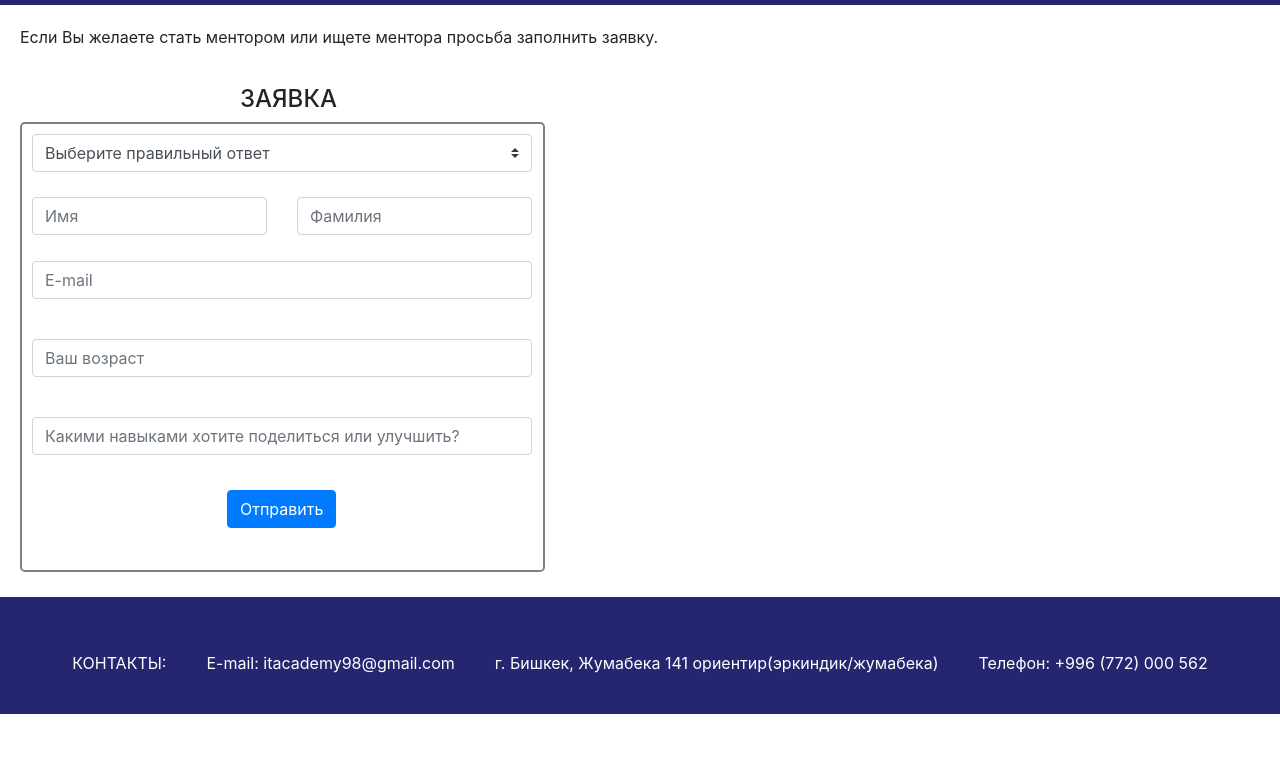
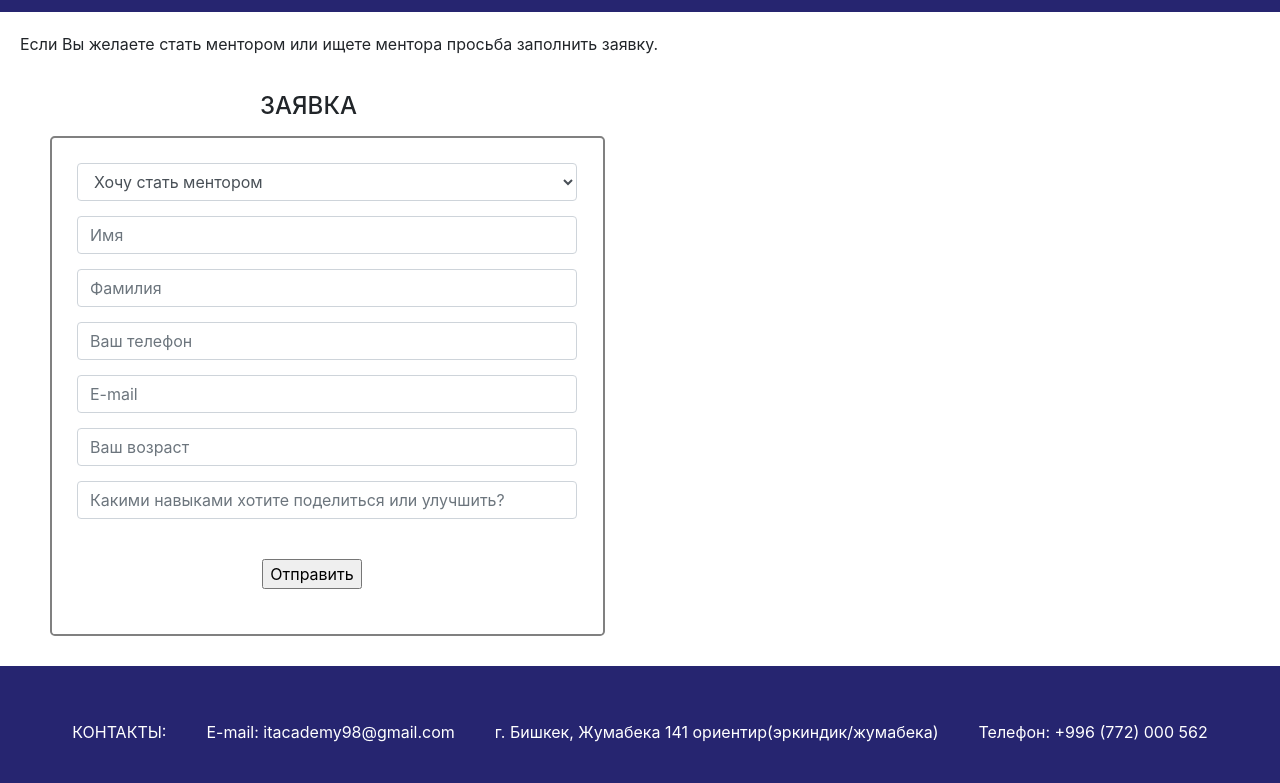
Before and after one commit to Aiperishaaa/PA, a plain HTML site: page mentoring.html in a window 1280 px wide. Shown: the part 187-970 px from the top of the page. Before the commit the page ends 901 px from the top, so only its background shows below. Drawn offline with nearby package versions, Linux system fonts and the light colour scheme.

Commit message:
added mentoring logic

```diff
--- a/mentoring.html
+++ b/mentoring.html
@@ -16,9 +16,9 @@
             </button>
             <div class="collapse navbar-collapse" id="navbarSupportedContent">
               <ul class="navbar-nav mr-auto">
-                  <li class="nav-item active">
-                      <a class="nav-link" href="about.html">Programmer Ayimdar <span class="sr-only">(current)</span></a>
-                    </li>
+                <li class="nav-item active">
+                  <a class="nav-link" href="about.html">Programmer Ayimdar <span class="sr-only">(current)</span></a>
+                  </li>
                 <li class="nav-item active">
                   <a class="nav-link" href="participants.html">Участницы РА <span class="sr-only">(current)</span></a>
                 </li>
@@ -26,10 +26,10 @@
                   <a class="nav-link" href="activityPA.html">Мероприятия PA</a>
                 </li>
                 <li class="nav-item">
-                    <a class="nav-link" href="activityIT.html">Мероприятия IT</a>
+                  <a class="nav-link" href="activityIT.html">Мероприятия IT</a>
                 </li>
                 <li class="nav-item">
-                      <a class="nav-link" href="mentoring.html">Менторство</a>
+                  <a class="nav-link" href="mentoring.html">Менторство</a>
                 </li>
                 <li class="nav-item dropdown">
                   <a class="nav-link dropdown-toggle" href="#" id="navbarDropdown" role="button" data-toggle="dropdown" aria-haspopup="true" aria-expanded="false">
@@ -38,7 +38,6 @@
                   <div class="dropdown-menu" aria-labelledby="navbarDropdown">
                     <a class="dropdown-item" href="#">Проект 1</a>
                     <a class="dropdown-item" href="#">Проект 2</a>
-                    <div class="dropdown-divider"></div>
                     <a class="dropdown-item" href="#">Проект 3</a>
                     <a class="dropdown-item" href="#">Проект 4</a>
                     <a class="dropdown-item" href="#">Проект 5</a>
@@ -46,7 +45,7 @@
                 </li>
                 </ul>
               <form class="form-inline my-2 my-lg-0" bg-primary>
-                <input class="form-control mr-sm-2" type="search" placeholder="Search" aria-label="Search">
+                <input class="mr-sm-2" type="search" placeholder="Search" aria-label="Search">
                 <button class="btn btn-outline-success my-2 my-sm-0" type="submit">Search</button>
               </form>
             </div>
@@ -57,56 +56,26 @@
   </div>
   <p class="p1">Если Вы желаете стать ментором или ищете ментора просьба заполнить заявку.</p>
   <h4>ЗАЯВКА</h4>
-  <div class="request">
+  <div id="request">
       <div class="content2">
-          <select class="custom-select">
-            <option selected>Выберите правильный ответ</option> <br><br>
-            <option value="1">Хочу стать ментором</option>
-            <option value="2">Ищу ментoра</option>
-          </select>
           <div class="form">
-            <form>
-            <div class="row">
-              <div class="col">
-                <input type="text" class="form-control" placeholder="Имя">
-              </div>
-              <div class="col">
-                <input type="text" class="form-control" placeholder="Фамилия">
-              </div>
-            </div>
-          </form>
-          </div>
-          <div class="input_item">
-            <form>
-                <div class="form-group">
-                  <label for="formGroupExampleInput"></label>
-                  <input type="text" class="form-control" id="formGroupExampleInput" placeholder="E-mail">
-                </div>
+            <form onsubmit="SubmitForm(event)">
+              <select name="mentoring" class="form-control" required>
+                  <option disabled value="1">Выберите правильный ответ</option>
+                  <option value="2">Хочу стать ментором</option>
+                  <option value="3">Ищу ментoра</option>
+              </select>
+              <input name="name" type="text" id="name" class="form-control" placeholder="Имя">
+              <input name="surname" type="text" class="form-control" placeholder="Фамилия">
+              <input name="phone" type="phone" class="form-control" id="formGroupExampleInput" placeholder="Ваш телефон">
+              <input name="email" type="email" class="form-control" id="formGroupExampleInput" placeholder="E-mail">
+              <input name="age" type="number" class="form-control" id="formGroupExampleInput" placeholder="Ваш возраст">
+              <input name="skills" type="text" class="form-control" id="formGroupExampleInput" placeholder="Какими навыками хотите поделиться или улучшить?">
+              <input type="submit" class="buttonSubmit" id="green" value="Отправить"></input>
             </form>
           </div>
-          <div class="input_item">
-              <form>
-                  <div class="form-group">
-                    <label for="formGroupExampleInput"></label>
-                    <input type="text" class="form-control" id="formGroupExampleInput" placeholder="Ваш возраст">
-                  </div>
-              </form>
-              <form>
-                  <div class="form-group">
-                    <label for="formGroupExampleInput"></label>
-                    <input type="text" class="form-control" id="formGroupExampleInput" placeholder="Какими навыками хотите поделиться или улучшить?">
-                  </div>
-              </form>
-            </div>
-            <div class="submit_request">
-              <div class="col-auto">
-                <button type="submit" class="btn btn-primary mb-6">Отправить</button>
-              </div>
-            </div>
-
-            </div>
+      </div>
   </div>
-
   <div class="footer">
       <div class="title">
         <p class="p1">КОНТАКТЫ:</p>
@@ -115,7 +84,7 @@
         <p class="p1">Телефон: +996 (772) 000 562</p>
         </div>
   </div>
-
+</div>
   <script src="https://ajax.googleapis.com/ajax/libs/jquery/3.3.1/jquery.min.js"></script>
   <script src="https://cdnjs.cloudflare.com/ajax/libs/popper.js/1.14.3/umd/popper.min.js" integrity="sha384-ZMP7rVo3mIykV+2+9J3UJ46jBk0WLaUAdn689aCwoqbBJiSnjAK/l8WvCWPIPm49" crossorigin="anonymous"></script>
   <script src="js/bootstrap.min.js"></script>
--- a/script.js
+++ b/script.js
@@ -0,0 +1,29 @@
+window.onload = function () {
+  // document.getElementsByClassName('buttonSubmit').onclick = function () {
+    // var inputName= document.getElementById("name");
+    // localStorage.setItem("name", inputName.value);
+  // }
+}
+
+function SubmitForm (event) {
+  event.preventDefault();
+
+  var formValues = Array.from(document.getElementsByClassName('form-control'));
+  var requests = JSON.parse(localStorage.getItem('requests')) || [];
+  var newRequest = {};
+
+  for (var i = 0; i < formValues.length; i++) {
+    var formValue = formValues[i];
+    newRequest[formValue.name] = formValue.value;
+  }
+
+  requests.push(newRequest);
+
+  localStorage.setItem('requests', JSON.stringify(requests));
+
+  setTimeout(function() {
+    location.reload();
+  }, 2000);
+
+  alert('Спасибо большое! Ваша заявка принята');
+}
--- a/style.css
+++ b/style.css
@@ -32,8 +32,8 @@ header video {
   /*header {
     background: url(video/duel.mp4) white no-repeat center center scroll;
   }*/
-  header video {
-    display: none;
+header video {
+  display: none;
   }
 }
 .overlay img {
@@ -220,7 +220,6 @@ header video {
   margin-left: 20px;
   padding-top: 20px;
   display: block;
-
 }
 .news .cards {
   width: 30%;
@@ -276,7 +275,6 @@ header video {
   margin-left: 20px;
   padding-top: 20px;
   display: block;
-
 }
 .newsPA .cardsPA {
   width: 45%;
@@ -285,8 +283,8 @@ header video {
   margin-left: 40px;
 }
 .content2 {
-  width: 500px;
-  height: 550px;
+  width: 520px;
+  height: 500px;
 }
 .participantsPA .cardsPA {
   width: 30%;
@@ -294,27 +292,37 @@ header video {
   float: left;
   margin-left: 20px;
 }
-.request {
-  width: 525px;
-  height: 450px;
+#request {
+  width: 555px;
+  height: 500px;
   padding: 10px;
-  margin-left: 20px;
+  margin: 15px 0 5px 50px;
   border: 2px grey solid;
   border-radius: 0.3rem;
 }
-
 .form {
-  margin: 25px 0 0 0;
+  margin: 15px 0 0 0;
   width: 500px;
 }
 h4 {
-  margin-left: 240px;
+  margin-left: 260px;
 }
 .input_item {
   margin: 2px 0 0 0;
   width: 500px;
 }
-.submit_request {
-  margin-left: 180px;
-  margin-top: 35px;
+.buttonSubmit {
+  margin-left: 200px;
+  margin-top: 40px;
 }
+
+.buttonSubmit {
+  width:100px;
+  height: 30px;
+}
+input {
+  margin: 15px 0 0 15px;
+}
+.form-control {
+  margin: 15px 0 0 15px;
+}
```
Also changed, not shown: Index.html (+5 -5 lines), about.html (+5 -5 lines), activityIT.html (+5 -5 lines), activityPA.html (+5 -5 lines), participants.html (+2 -2 lines), 1 other file.
